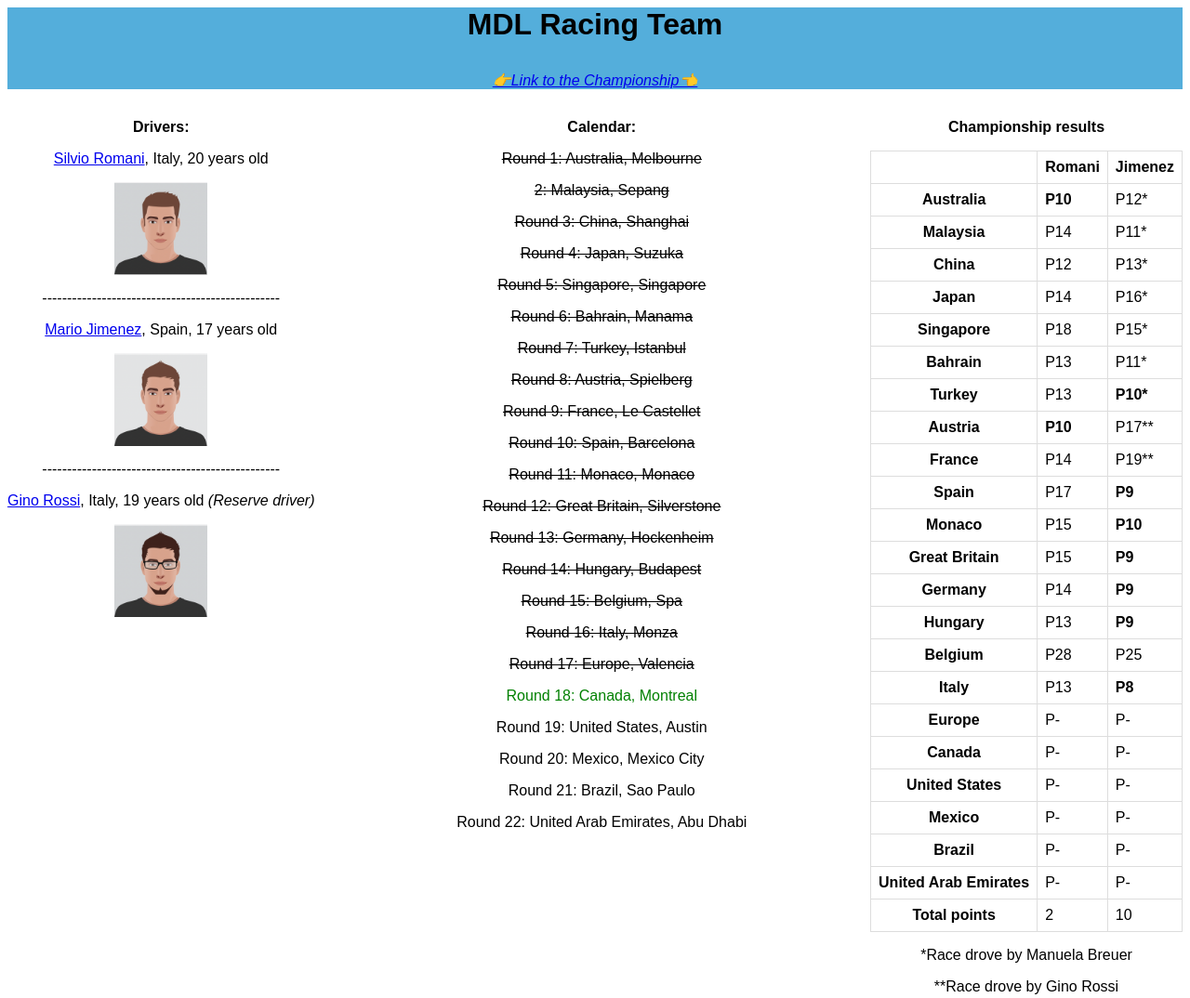
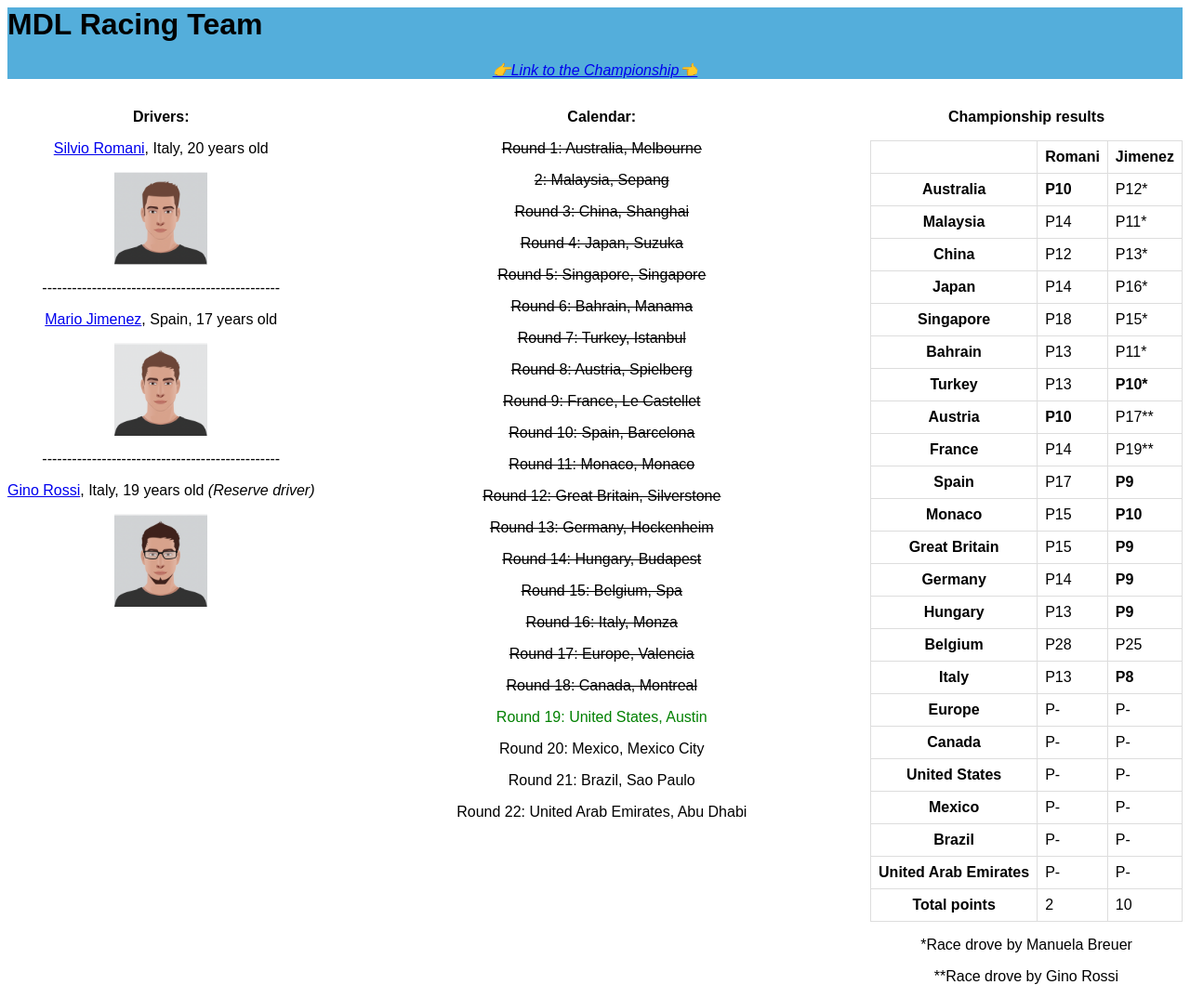
Before and after one commit to ro-mo/demo, a plain HTML site: page index.html in a window 1280 px wide. Shown: the top 1074 px of the page at 93% size. Drawn offline with Linux system fonts and the light colour scheme; files whose address does not match are found by name.

Commit message:
Update index.html

```diff
--- a/index.html
+++ b/index.html
@@ -35,7 +35,7 @@
     </head>
     <body>
         <div class="head">
-            <h1><p margin-right: 10px>MDL Racing Team</p></h1>
+            <h1>MDL Racing Team</h1>
             <p><a href="https://igpmanager.com/app/p=league&id=105966"><i>👉Link to the Championship👈</i></a></p>
         </div>
         <div class="container">
@@ -82,8 +82,8 @@
                 <p><del>Round 15: Belgium, Spa</del></p>
                 <p><del>Round 16: Italy, Monza</del></p>
                 <p><del>Round 17: Europe, Valencia</del></p>
-                <p style="color: green">Round 18: Canada, Montreal</p>
-                <p>Round 19: United States, Austin</p>
+                <p><del>Round 18: Canada, Montreal</del></p>
+                <p style="color: green">Round 19: United States, Austin</p>
                 <p>Round 20: Mexico, Mexico City</p>
                 <p>Round 21: Brazil, Sao Paulo</p>
                 <p>Round 22: United Arab Emirates, Abu Dhabi</p>
```
